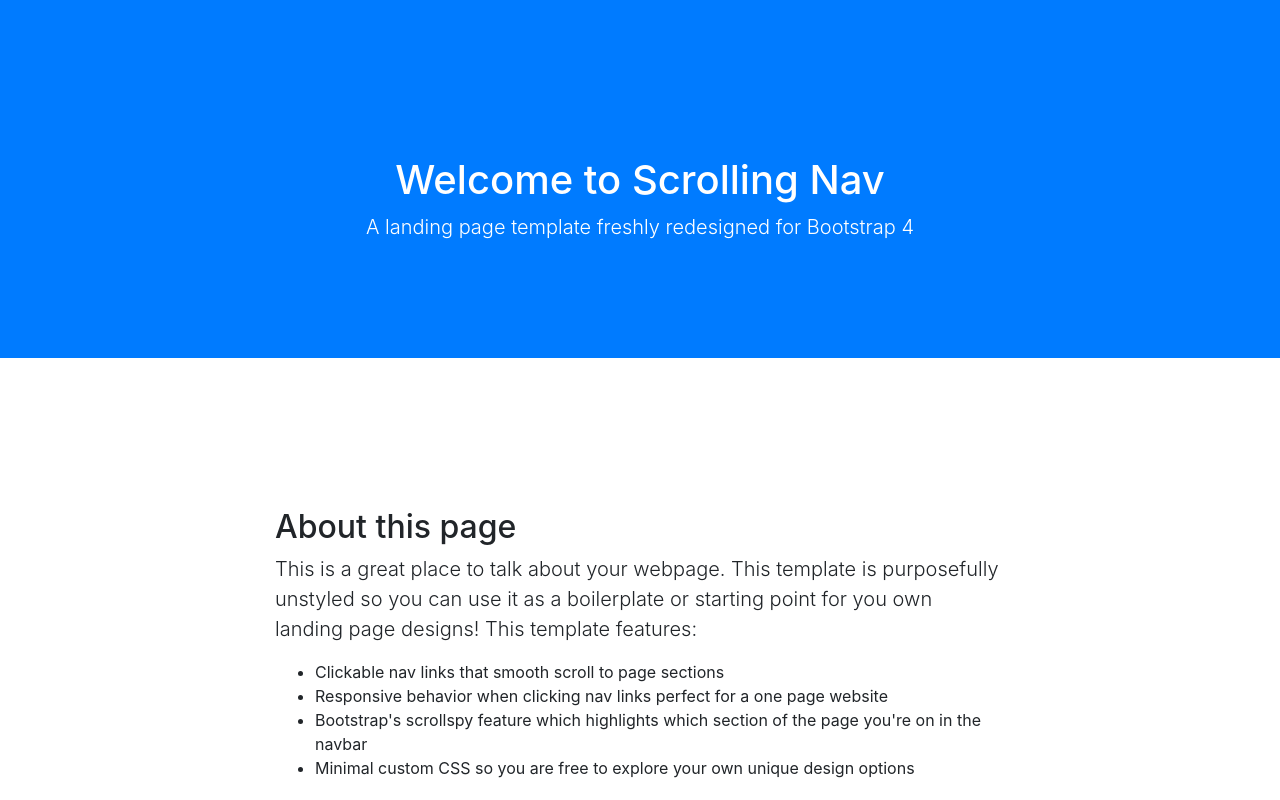
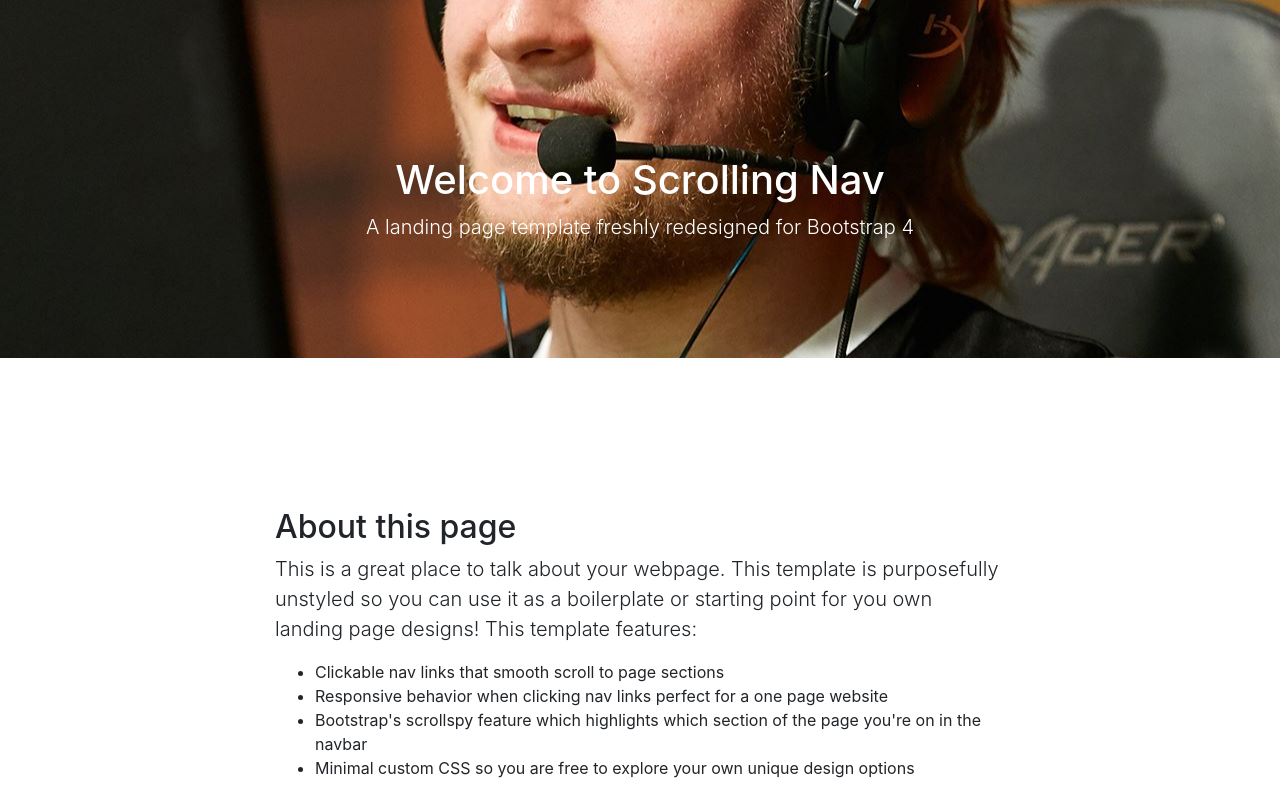
Before and after one commit to kenn5435/webdok, a website with bundled scripts: page index.html in a window 1280 px wide. Shown: the top 800 px of the page. Built offline with nearby package versions, Linux system fonts and the light colour scheme.

Commit message:
billede i rammen

```diff
--- a/index.html
+++ b/index.html
@@ -27,7 +27,7 @@
 
     <div class="scroll-line"></div>
 
-    <header class="bg-primary text-white">
+    <header class="bg-billede text-white">
         <div class="container text-center">
             <h1>Welcome to Scrolling Nav</h1>
             <p class="lead">A landing page template freshly redesigned for Bootstrap 4</p>
--- a/own_style.css
+++ b/own_style.css
@@ -6,3 +6,17 @@
     background-color: red;
     z-index: 1;
 }
+
+
+.bg-billede {
+
+    background-image: url(/img/pupg.jpg);
+    height: 100%;
+    width: 100%;
+    background-position: center center;
+    background-repeat: no-repeat;
+
+
+
+
+}
```
Also changed, not shown: img/pupg.jpg (added).
